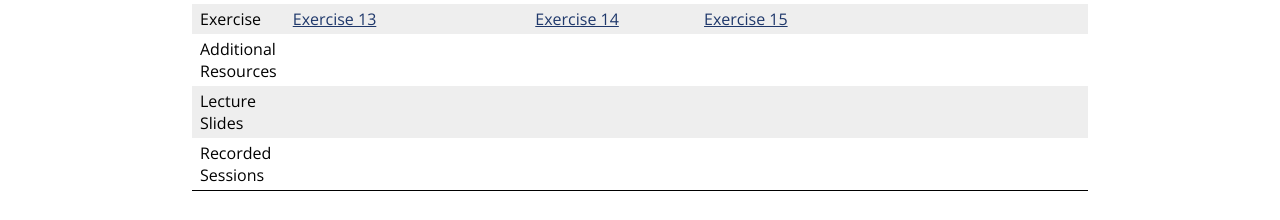
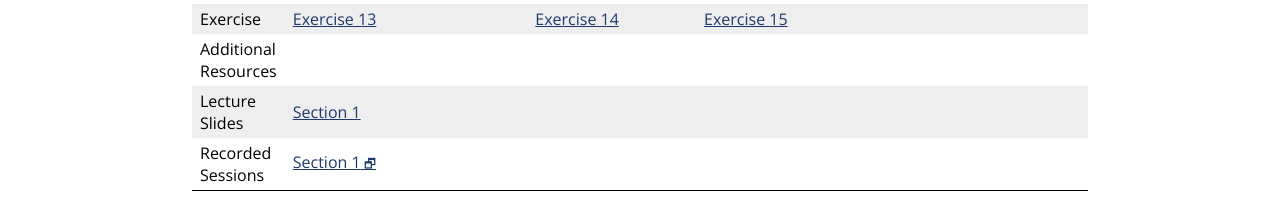
Before and after one commit to jhu-ip/cs220-s22, a Jekyll site: the page built from material.md, in a window 1280 px wide. Shown: the part 916-1136 px from the top of the page. Built offline with Jekyll 4.4.1, drawn with Linux system fonts in a browser that asks for light colours; some web fonts are replaced.

Commit message:
day 13 stuff for sec 01

```diff
--- a/material.csv
+++ b/material.csv
@@ -162,6 +162,8 @@
 5,1,21-Feb,Slides,Random number generation,slides/day13_random_numbers.pdf
 5,1,21-Feb,Recap,Day 13,questions/day13.html
 5,1,21-Feb,Exercise,Exercise 13,exercise/ex13.html
+5,1,21-Feb,LectureSlides,"Section 1",slides/sec01/day13_notes.pdf
+5,1,21-Feb,Recording,"Section 1",https://jh.hosted.panopto.com/Panopto/Pages/Viewer.aspx?id=e6e1ef62-380d-4bb9-8a18-ae43013e03e2
 5,2,23-Feb,Video,Binary file I/O,https://jh.hosted.panopto.com/Panopto/Pages/Viewer.aspx?id=9a428f88-2a13-420b-b008-ae230027a35f
 5,2,23-Feb,Video,Bitwise operations,https://jh.hosted.panopto.com/Panopto/Pages/Viewer.aspx?id=373770ad-6472-4b72-b789-ae230027a246
 5,2,23-Feb,Slides,Binary file I/O,slides/day14_binary_file_io.pdf
--- a/material.md
+++ b/material.md
@@ -290,13 +290,13 @@
     </tr>
     <tr>
       <td>Lecture<br>Slides</td>
-      <td></td>
+      <td><a href='slides/sec01/day13_notes.pdf'>Section 1</a></td>
       <td></td>
       <td></td>
     </tr>
     <tr>
       <td>Recorded<br>Sessions</td>
-      <td></td>
+      <td><a class='external' target='_blank' href='https://jh.hosted.panopto.com/Panopto/Pages/Viewer.aspx?id=e6e1ef62-380d-4bb9-8a18-ae43013e03e2'>Section 1</a></td>
       <td></td>
       <td></td>
     </tr>
```
